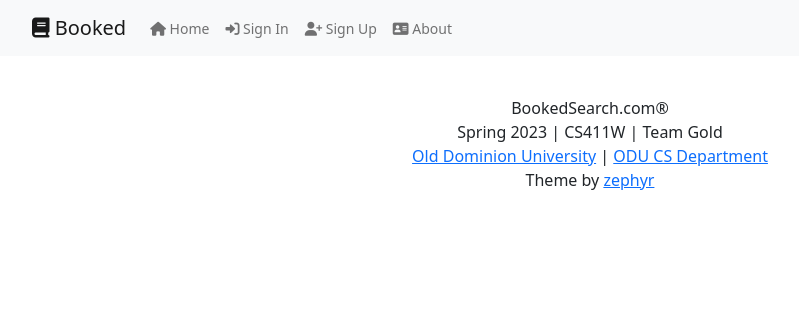
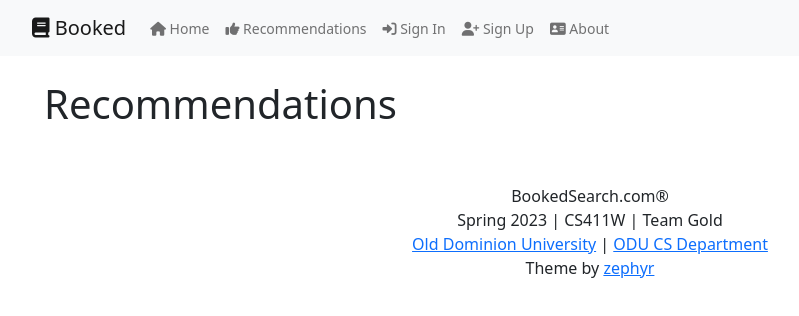
Before and after one commit to lvSojen/2023-Spring-CS411W-GOLD, a React (Create React App) app in the folder frontend/: page /recommendations in a window 1280 px wide. Shown: the top 316 px of the page, without its empty margins (50-849 px from the left). Built offline with nearby package versions, Linux system fonts and the light colour scheme.

Commit message:
Created recommendation page

```diff
--- a/frontend/src/App.js
+++ b/frontend/src/App.js
@@ -8,6 +8,7 @@ import AboutScreen from "./screens/AboutScreen"
 import SignInScreen from "./screens/SignInScreen"
 import SignUpScreen from "./screens/SignUpScreen"
 import SearchResultScreen from "./screens/SearchResultScreen"
+import RecommendationsScreen from "./screens/RecommendationsScreen"
 function App() {
   return (
     <BrowserRouter>
@@ -16,6 +17,7 @@ function App() {
         <Container>
           <Routes>
             <Route path="/" element={<HomeScreen />} exact></Route>
+            <Route path="/recommendations" element={<RecommendationsScreen />} exact></Route>
             <Route path="/about" element={<AboutScreen />} exact></Route>
             <Route path="/signin" element={<SignInScreen />} exact></Route>
             <Route path="/signup" element={<SignUpScreen />} exact></Route>
--- a/frontend/src/components/page/Header.js
+++ b/frontend/src/components/page/Header.js
@@ -17,6 +17,9 @@ function Header() {
             <Nav className="me-auto">
               <Nav.Link href="/">
                 <i class="fa-solid fa-house"></i> Home
+              </Nav.Link>
+              <Nav.Link href="/recommendations">
+                <i class="fa fa-thumbs-up"></i> Recommendations
               </Nav.Link>
               <Nav.Link href="/signin">
                 <i class="fa-solid fa-right-to-bracket"></i> Sign In
--- /dev/null
+++ b/frontend/src/screens/RecommendationsScreen.js
@@ -0,0 +1,13 @@
+import React from "react"
+import { Container } from "react-bootstrap"
+import './Screens.css';
+
+function RecommendationsScreen() {
+  return (
+    <Container className="py-3">
+      <h1>Recommendations</h1>
+    </Container>
+  )
+}
+
+export default RecommendationsScreen
```
